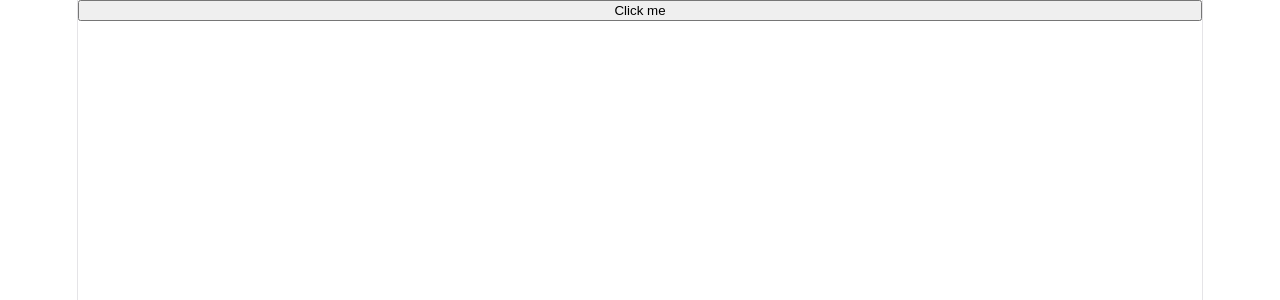
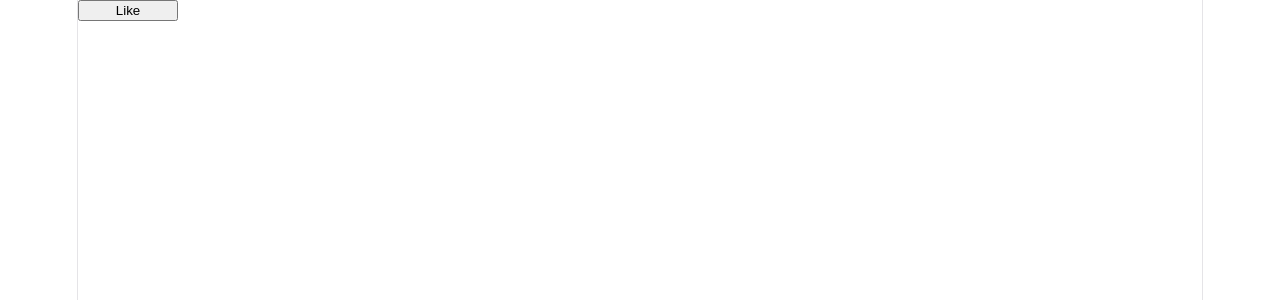
Before and after one commit to konradlifake/props-reactv2, a React (Vite) app in the folder react-js/: page / in a window 1280 px wide. Shown: the top 300 px of the page. Built offline with nearby package versions, Linux system fonts and the light colour scheme.

Commit message:
usestate

```diff
--- a/react-js/src/App.jsx
+++ b/react-js/src/App.jsx
@@ -1,13 +1,15 @@
+import { useState } from "react";
 
 
 function App() {
-    function handleClick() {
-      alert("Hello React:")
-    }
+  const [liked, setLiked] = useState(false);
   return (
-    <button onClick={handleClick}>
-      Click me
-    </button>
+
+
+        <button style={{width:"100px"}} onClick={ () => setLiked(!liked)} >
+          {liked ? "Liked" : "Like"}
+        </button>
+
   );
 }
 export default App;
```
